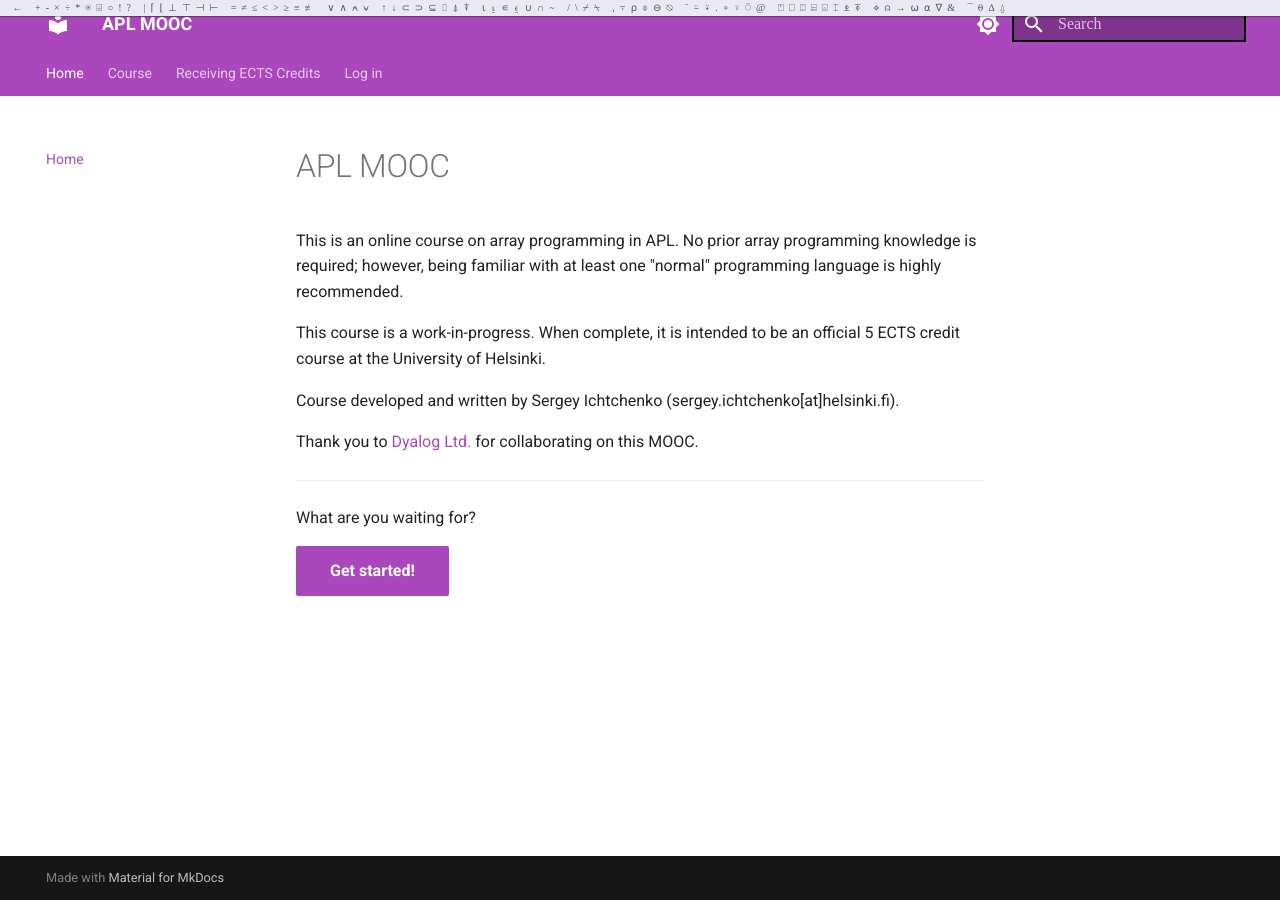
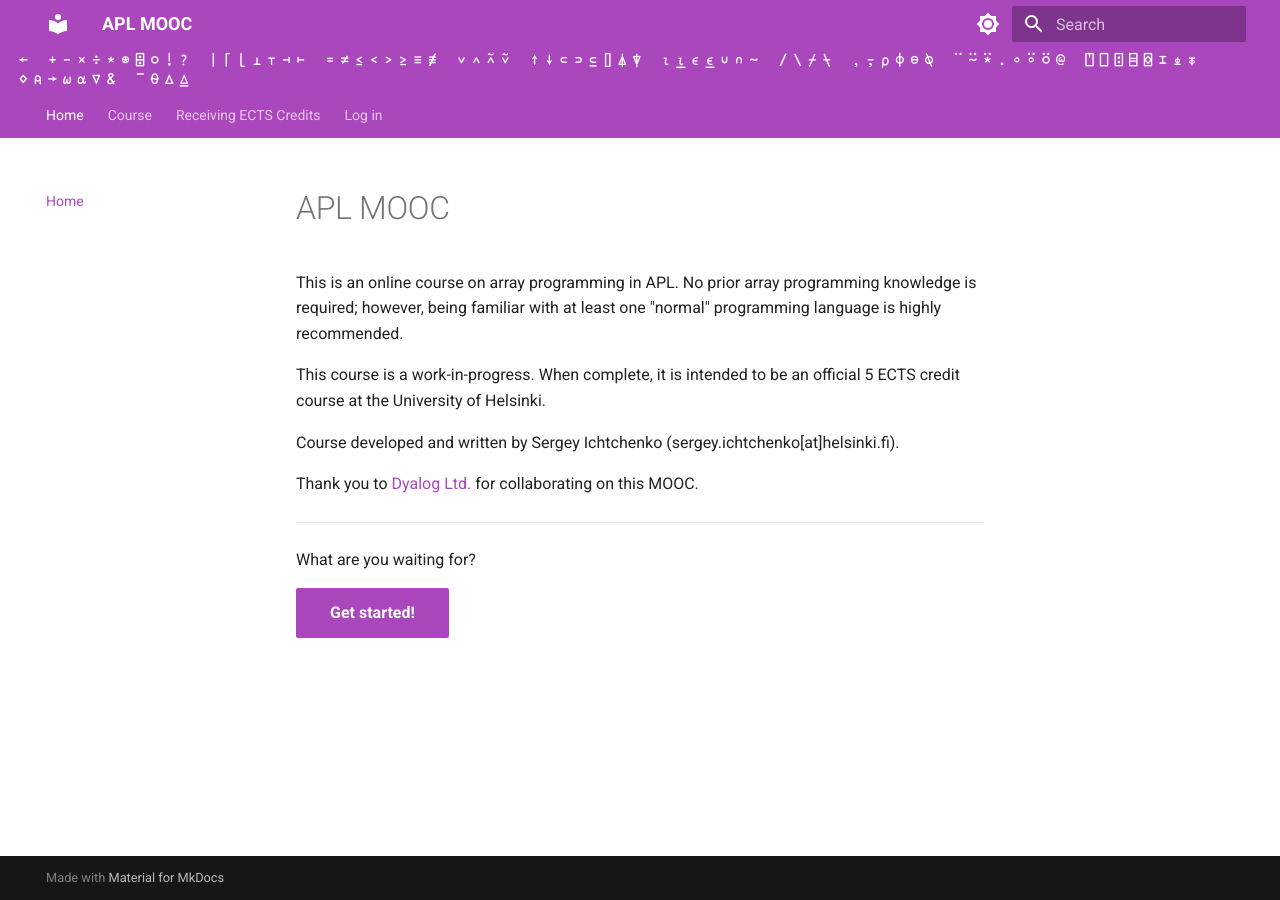
Before and after one commit to APLMOOC/APLMOOC, an MkDocs documentation site: the page built from docs/index.md, in a window 1280 px wide. Built offline with MkDocs 1.6.1 and Material for MkDocs 9.7.7, drawn with Linux system fonts in a browser that asks for light colours.

Commit message:
Add APL font and fix styling

```diff
--- a/docs/styles/main.css
+++ b/docs/styles/main.css
@@ -1,23 +1,60 @@
-input {
-    border: solid 2px black;
-    padding: 0.3rem;
+@font-face {
     font-family: "APL385";
+    src:url("Apl385.ttf")
 }
 
+/* Problem submission box */
+
+.problem {
+    margin: 1em;
+    display: inline-flex;
+    width: 95%;
+}
+
+.problem span {
+    background: #ccc;
+    height: 100%;
+    display: inline-block;
+    padding: 0.5em;
+    color: #777;
+    font-family: "APL385";
+    border-radius: 0.5em 0 0 0.5em;
+}
+
+.problem input {
+    flex-grow: 1;
+    margin-right: -0.1em;
+    font-family: "APL385";
+    font-size: 1.5em;
+    border-top: solid 1px #777;
+    border-bottom: solid 1px #777;
+    text-indent: 0.2em;
+}
+
+.problem button {
+    font-weight: bold;
+    font-size: 1.1em;
+    font-family: "APL385";
+    border-radius: 0 0.5em 0.5em 0;
+    color: #000;
+    background: #BBB5D6;
+    border: none;
+    cursor: pointer;
+    padding: 0 0.5em;
+}
+
+/* Language bar */
+
 .ngn_lb {
-    background-color: #eae9f3;
-    color: #555;
+    background-color: --md-primary-fg-color;
     cursor: default;
     font-family: "APL385";
     padding: 2px;
     padding-left: 1em;
     word-wrap: break-word;
-    top: 0;
-    position: fixed;
-    left: 0;
     width: 100%;
-    box-shadow: 0 0 2px #000;
     z-index: 3;
+    font-size: 1.25vw;
 }
 
 .ngn_lb b {
@@ -85,7 +122,7 @@
 }
 
 .jBox-Tooltip {
-    font-family: "APL385 Unicode";
+    font-family: "APL385";
 }
 
 .jBox-Tooltip pre.APL {
@@ -103,7 +140,6 @@
     margin: -0.25em;
 }
 
-kbd,
 .jBox-Tooltip span {
-    font-family: -apple-system, BlinkMacSystemFont, "Segoe UI", Roboto, "Helvetica Neue", Arial, "Noto Sans", sans-serif, "Apple Color Emoji", "Segoe UI Emoji", "Segoe UI Symbol", "Noto Color Emoji";
+    font-family: "APL385";
 }
```
Also changed, not shown: docs/styles/Apl385.ttf (added).
